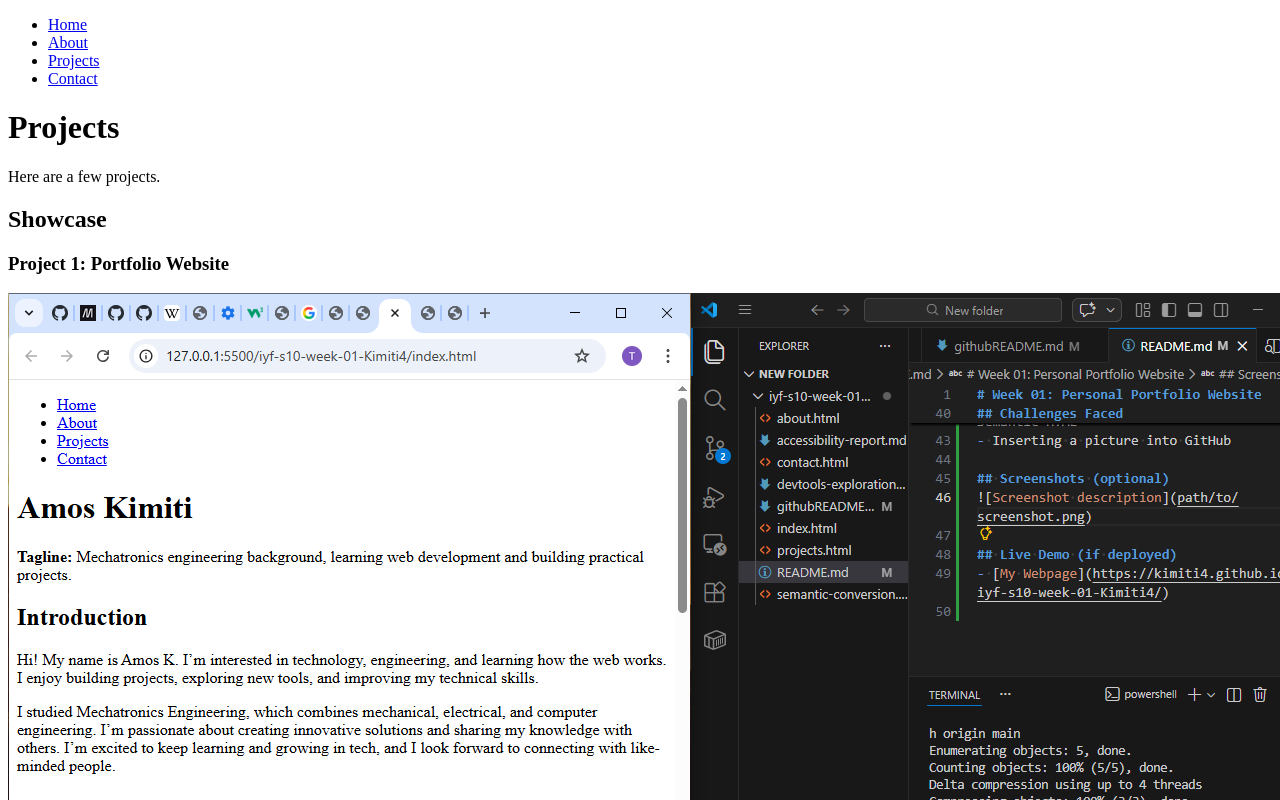
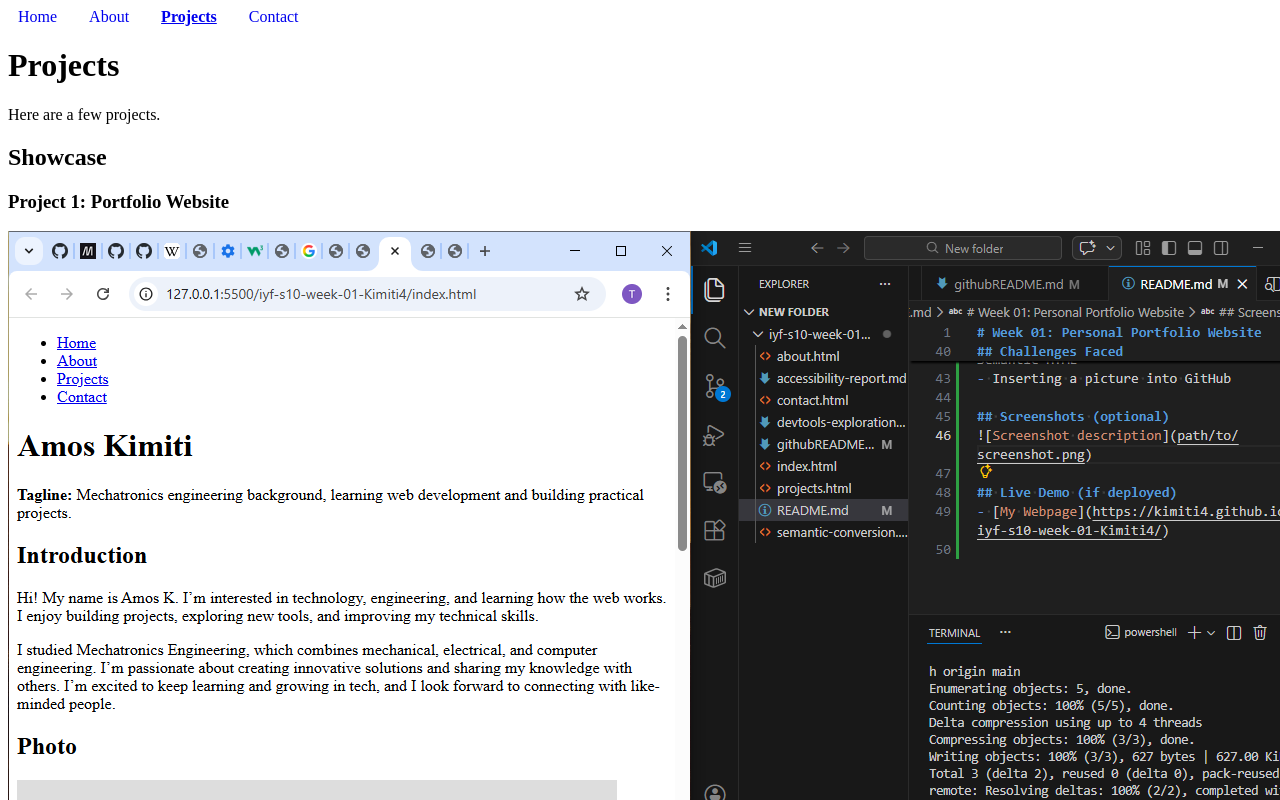
Before and after one commit to Kimiti4/iyf-s10-week-01-Kimiti4, a plain HTML site: page projects.html in a window 1280 px wide. Shown: the top 800 px of the page. Drawn offline with Linux system fonts and the light colour scheme.

Commit message:
nav changes

```diff
--- a/projects.html
+++ b/projects.html
@@ -4,6 +4,26 @@
   <meta charset="UTF-8" />
   <meta name="viewport" content="width=device-width, initial-scale=1.0" />
   <title>Projects | Amos Kimiti</title>
+  <style>
+    nav ul {
+  list-style: none;
+  padding: 0;
+  margin: 0;
+  display: flex;
+  gap: 12px;
+}
+
+nav a {
+  text-decoration: none;
+  padding: 6px 10px;
+  border-radius: 6px;
+}
+
+nav a[aria-current="page"] {
+  font-weight: bold;
+  text-decoration: underline;
+}
+  </style>
 
 </head>
 
@@ -33,7 +53,7 @@
 
       <article class="card">
         <h3>Project 2: Contact Form</h3>
-        <img src="https://placehold.co/400x250" alt="Placeholder image for project 2">
+        <img src="images/Screenshot-6.png" alt="Contact image for project 2">
         <p>A validated contact form with labels, fieldsets, and accessible structure.</p>
       </article>
 
```
Also changed, not shown: about.html (+19 -0 lines), contact.html (+20 -0 lines), index.html (+20 -0 lines), 1 other file.
